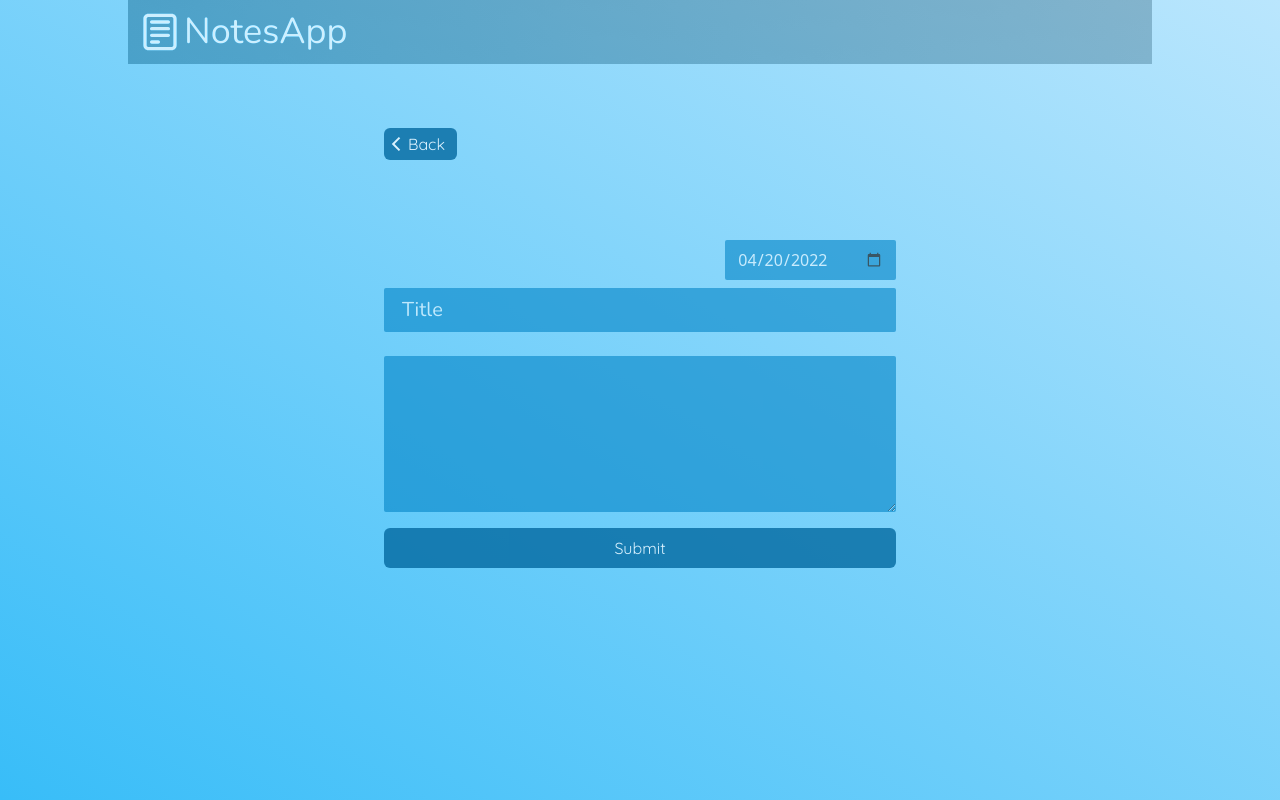
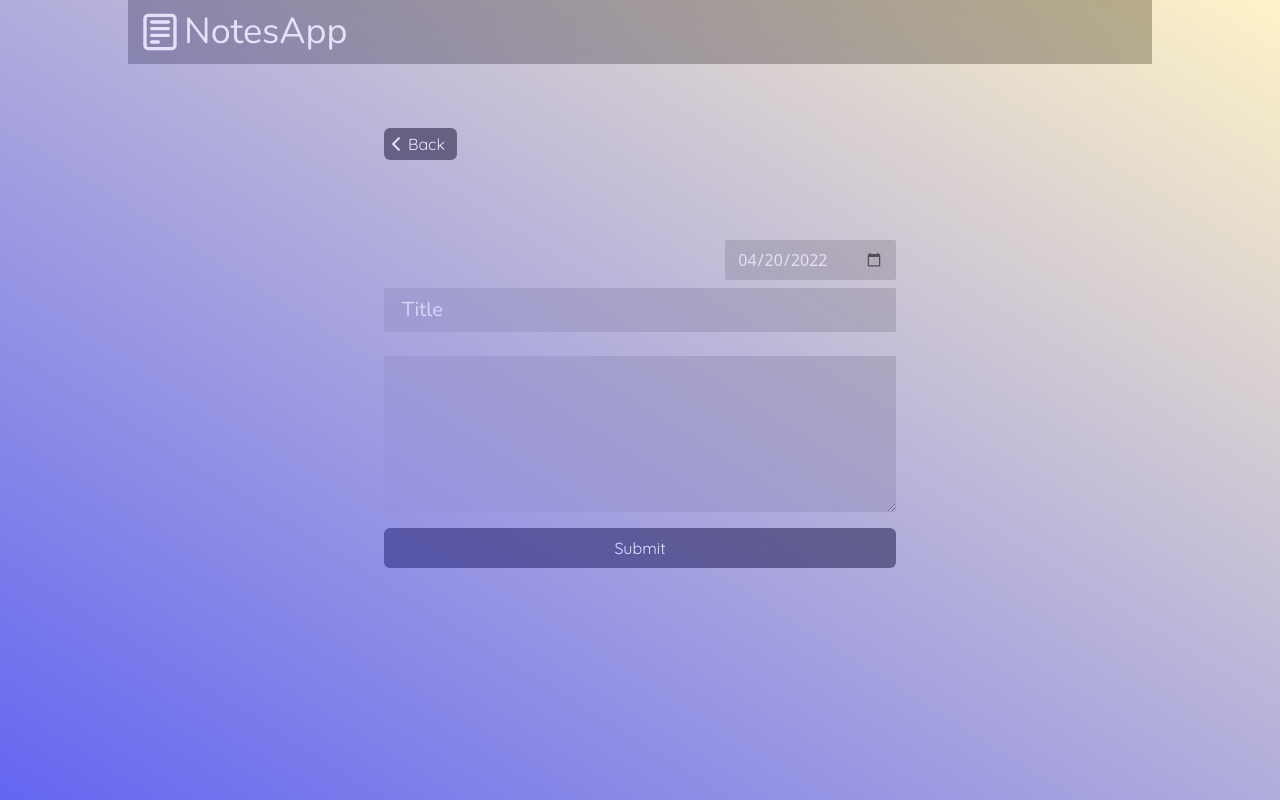
Before and after one commit to FlapShatner/notes-remake, a React (Vite) app in the folder frontend/: page /create in a window 1280 px wide. Built offline with nearby package versions, Linux system fonts and the light colour scheme.

Commit message:
gradient, opacity and blend adjust

```diff
--- a/frontend/src/App.jsx
+++ b/frontend/src/App.jsx
@@ -7,7 +7,7 @@ import Edit from './pages/Edit'
 
 function App() {
   return (
-    <div className='min-h-screen bg-gradient-to-tr from-sky-400 to-sky-200 '>
+    <div className='min-h-screen bg-gradient-to-tr from-indigo-500 to-amber-100 '>
       <div className='max-w-5xl mx-auto'>
         <Router>
           <Header />
--- a/frontend/src/components/BackButton.jsx
+++ b/frontend/src/components/BackButton.jsx
@@ -9,7 +9,7 @@ function BackButton() {
   return (
     <button
       onClick={onClick}
-      className='flex flex-row w-min opacity-80 bg-sky-700 rounded-md py-1 pr-3 mt-4 text-sky-50 font-quicksand place-self-start mb-20 hover:bg-sky-900'
+      className='flex flex-row w-min opacity-80 bg-sky-700 mix-blend-luminosity rounded-md py-1 pr-3 mt-4 text-sky-50 font-quicksand place-self-start mb-20 hover:bg-sky-900'
     >
       <CgChevronLeft className='h-6 w-6' /> <span className='place-self-center font-quicksand'>Back</span>
     </button>
--- a/frontend/src/components/NewNoteItem.jsx
+++ b/frontend/src/components/NewNoteItem.jsx
@@ -11,7 +11,7 @@ function NewNoteItem() {
   return (
     <div
       onClick={onClick}
-      className='cursor-pointer shadow-md shadow-sky-800 opacity-60 flex max-h-48 h-20 sm:min-h-full w-full mix-blend-luminosity sm:max-w-sm bg-gradient-to-r from-sky-600 to-sky-400 rounded-xl shadow-md shadow-sky-200 flex-row z-auto'
+      className='cursor-pointer shadow-md shadow-sky-800 opacity-60 flex max-h-48 h-20 sm:min-h-full w-full mix-blend-luminosity sm:max-w-sm bg-gradient-to-r from-sky-600 to-sky-400 rounded-sm shadow-md shadow-sky-800 flex-row z-auto'
     >
       <div className=' mx-auto my-auto items-center text-white active:text-sky-300 duration-75 hover:scale-110 hover:text-sky-200 '>
         <div>
--- a/frontend/src/pages/Create.jsx
+++ b/frontend/src/pages/Create.jsx
@@ -43,7 +43,7 @@ function Create() {
 
           <form className='flex flex-col' onSubmit={handleSubmit}>
             <input
-              className='place-self-end text-sky-50 opacity-60 bg-sky-600 border-0 w-1/3 mb-2 rounded-sm'
+              className='place-self-end text-sky-50 opacity-60 mix-blend-luminosity bg-sky-400 border-0 w-1/3 mb-2 rounded-sm'
               type='date'
               name='date'
               id='date'
@@ -57,7 +57,7 @@ function Create() {
               id='title'
               value={title}
               onChange={handleChange}
-              className='block w-full px-0.5 border-0 bg-sky-600 opacity-60 focus:ring-0 indent-4 focus:opacity-80 text-white font-nunito font-md text-xl placeholder:text-sky-50 rounded-sm'
+              className='mix-blend-luminosity block w-full px-0.5 border-0 bg-sky-400 opacity-60 focus:ring-0 indent-4 focus:opacity-80 text-white font-nunito font-md text-xl placeholder:text-sky-50 rounded-sm'
               placeholder='Title'
             />
 
@@ -67,11 +67,11 @@ function Create() {
               value={body}
               required
               onChange={handleChange}
-              className='form-textarea mt-6 w-full border-0 bg-sky-600 opacity-60 focus:ring-0 focus:opacity-80 text-white font-nunito font-md text-lg placeholder:text-sky-50 rounded-sm'
+              className='form-textarea mt-6 w-full border-0 mix-blend-luminosity bg-sky-400 opacity-60 focus:ring-0 focus:opacity-80 text-white font-nunito font-md text-lg placeholder:text-sky-50 rounded-sm'
               rows='5'
             />
             <button
-              className='w-full bg-sky-700 opacity-80 hover:bg-sky-900 rounded-md py-2 mt-4 text-sky-50 font-quicksand'
+              className='w-full bg-sky-700 mix-blend-luminosity opacity-80 hover:bg-sky-900 rounded-md py-2 mt-4 text-sky-50 font-quicksand'
               type='submit'
             >
               Submit
--- a/frontend/src/pages/Edit.jsx
+++ b/frontend/src/pages/Edit.jsx
@@ -52,7 +52,7 @@ function Edit() {
 
           <form className='flex flex-col' onSubmit={handleSubmit}>
             <input
-              className='place-self-end text-sky-50 opacity-60 bg-sky-600 border-0 w-1/3 mb-2 rounded-sm'
+              className='place-self-end text-sky-50 opacity-60 mix-blend-luminosity bg-sky-400 border-0 w-1/3 mb-2 rounded-sm'
               type='date'
               name='date'
               id='date'
@@ -66,7 +66,7 @@ function Edit() {
               id='title'
               value={title}
               onChange={handleChange}
-              className='block w-full px-0.5 border-0 bg-sky-600 opacity-60 focus:ring-0 indent-4 focus:opacity-80 text-white font-nunito font-md text-xl placeholder:text-sky-50 rounded-sm'
+              className='block w-full px-0.5 border-0 mix-blend-luminosity bg-sky-400 opacity-60 focus:ring-0 indent-4 focus:opacity-80 text-white font-nunito font-md text-xl placeholder:text-sky-50 rounded-sm'
             />
 
             <textarea
@@ -75,11 +75,11 @@ function Edit() {
               value={body}
               required
               onChange={handleChange}
-              className='form-textarea mt-6 w-full border-0 bg-sky-600 opacity-60 focus:ring-0 focus:opacity-80 text-white font-nunito font-md text-lg placeholder:text-sky-50 rounded-sm'
+              className='form-textarea mt-6 w-full border-0 mix-blend-luminosity bg-sky-400 opacity-60 focus:ring-0 focus:opacity-80 text-white font-nunito font-md text-lg placeholder:text-sky-50 rounded-sm'
               rows='5'
             />
             <button
-              className='w-full bg-sky-700 opacity-80 hover:bg-sky-900 rounded-md py-2 mt-4 text-sky-50 font-quicksand'
+              className='w-full bg-sky-700 opacity-80 mix-blend-luminosity hover:bg-sky-900 rounded-md py-2 mt-4 text-sky-50 font-quicksand'
               type='submit'
             >
               Submit
```
